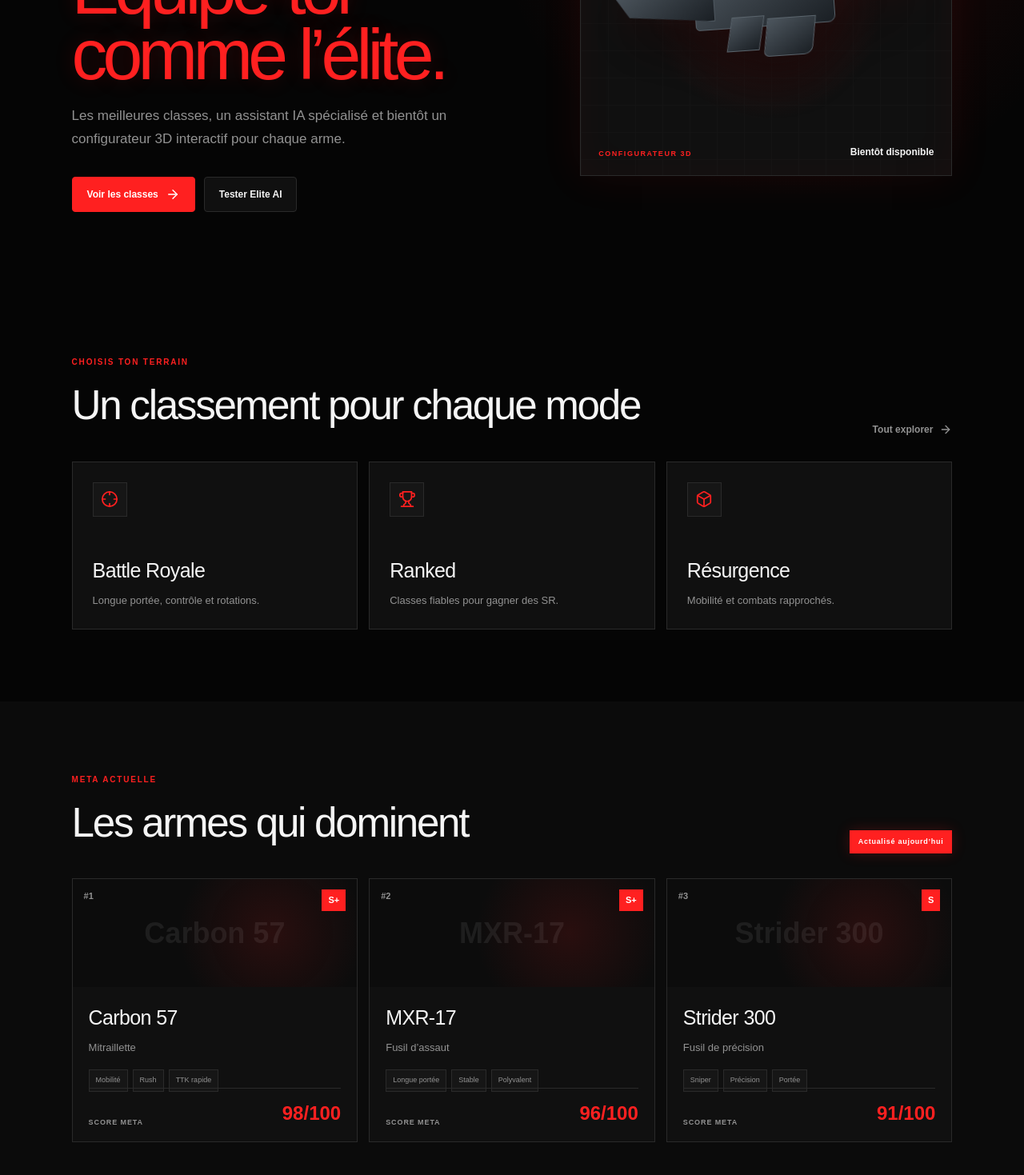
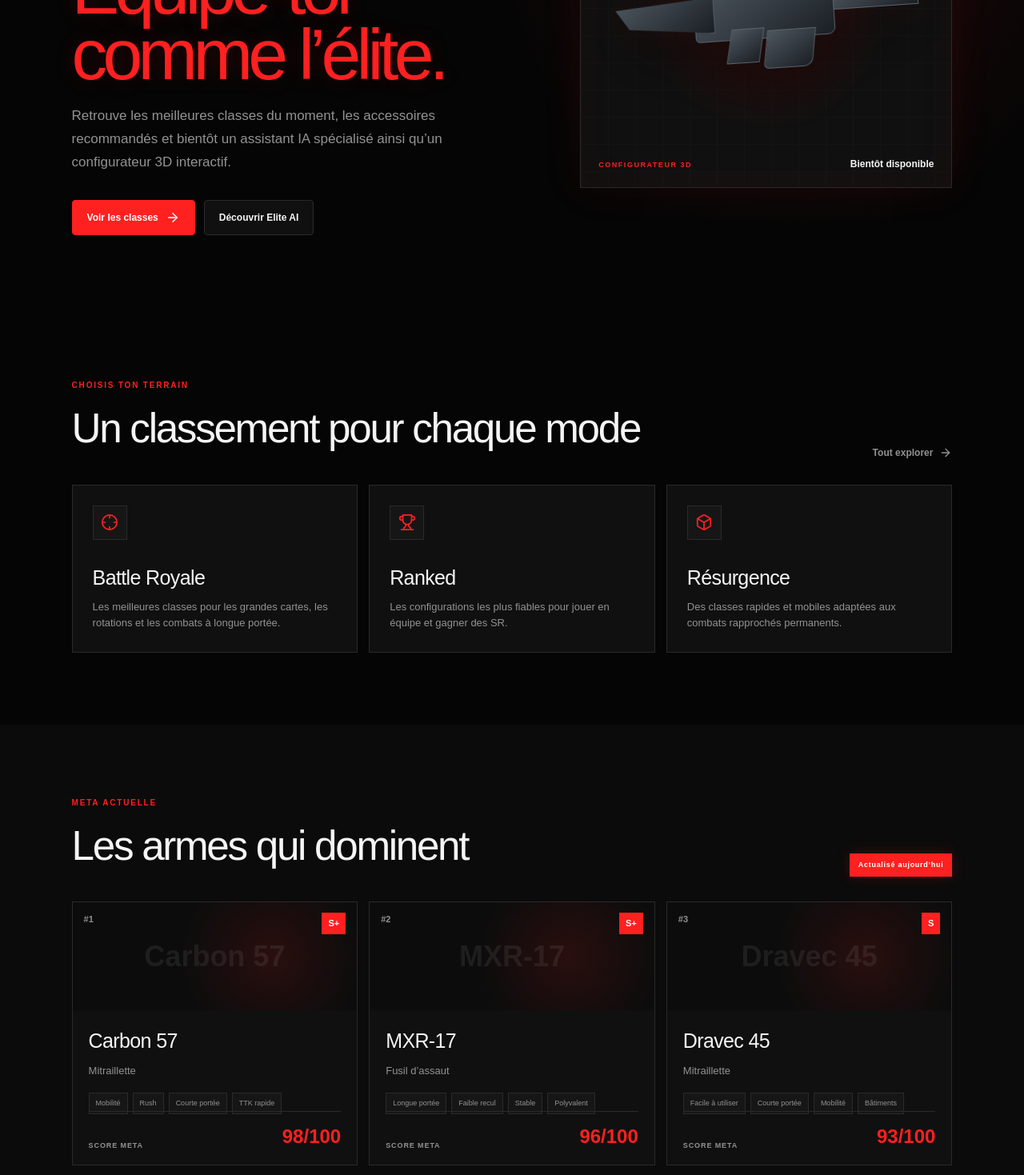
Before and after one commit to Yannou113/EliteLoadout-V2, a Next.js app: page / in a window 1280 px wide. Shown: the part 420-1889 px from the top of the page at 80% size. Built offline with nearby package versions, Linux system fonts and the light colour scheme.

Commit message:
Connect homepage to weapons database

```diff
--- a/app/page.tsx
+++ b/app/page.tsx
@@ -9,53 +9,35 @@ import {
 
 import { ModeCard } from "@/components/mode-card";
 import { WeaponCard } from "@/components/weapon-card";
+import { getTopWeapons } from "@/lib/weapons";
 
 const modes = [
   {
     icon: Crosshair,
     title: "Battle Royale",
-    description: "Longue portée, contrôle et rotations.",
+    description:
+      "Les meilleures classes pour les grandes cartes, les rotations et les combats à longue portée.",
     accent: "red",
   },
   {
     icon: Trophy,
     title: "Ranked",
-    description: "Classes fiables pour gagner des SR.",
+    description:
+      "Les configurations les plus fiables pour jouer en équipe et gagner des SR.",
     accent: "red",
   },
   {
     icon: Box,
     title: "Résurgence",
-    description: "Mobilité et combats rapprochés.",
+    description:
+      "Des classes rapides et mobiles adaptées aux combats rapprochés permanents.",
     accent: "red",
   },
 ];
 
-const weapons = [
-  {
-    name: "Carbon 57",
-    category: "Mitraillette",
-    score: 98,
-    tier: "S+",
-    tags: ["Mobilité", "Rush", "TTK rapide"],
-  },
-  {
-    name: "MXR-17",
-    category: "Fusil d’assaut",
-    score: 96,
-    tier: "S+",
-    tags: ["Longue portée", "Stable", "Polyvalent"],
-  },
-  {
-    name: "Strider 300",
-    category: "Fusil de précision",
-    score: 91,
-    tier: "S",
-    tags: ["Sniper", "Précision", "Portée"],
-  },
-];
+export default function Home() {
+  const weapons = getTopWeapons(6);
 
-export default function Home() {
   return (
     <main>
       <header className="site-header">
@@ -102,8 +84,9 @@ export default function Home() {
           </h1>
 
           <p className="hero-description">
-            Les meilleures classes, un assistant IA spécialisé et bientôt un
-            configurateur 3D interactif pour chaque arme.
+            Retrouve les meilleures classes du moment, les accessoires
+            recommandés et bientôt un assistant IA spécialisé ainsi qu’un
+            configurateur 3D interactif.
           </p>
 
           <div className="hero-actions">
@@ -113,7 +96,7 @@ export default function Home() {
             </a>
 
             <a className="secondary-button" href="#ai">
-              Tester Elite AI
+              Découvrir Elite AI
             </a>
           </div>
         </div>
@@ -154,7 +137,13 @@ export default function Home() {
 
         <div className="mode-grid">
           {modes.map((mode) => (
-            <ModeCard key={mode.title} {...mode} />
+            <ModeCard
+              key={mode.title}
+              icon={mode.icon}
+              title={mode.title}
+              description={mode.description}
+              accent={mode.accent}
+            />
           ))}
         </div>
       </section>
@@ -174,9 +163,13 @@ export default function Home() {
         <div className="weapon-grid">
           {weapons.map((weapon, index) => (
             <WeaponCard
-              key={weapon.name}
+              key={weapon.id}
               rank={index + 1}
-              {...weapon}
+              name={weapon.name}
+              category={weapon.category}
+              score={weapon.score}
+              tier={weapon.tier}
+              tags={weapon.tags}
             />
           ))}
         </div>
@@ -189,14 +182,21 @@ export default function Home() {
 
         <div>
           <p className="eyebrow">ELITE AI</p>
-          <h2>Une classe pensée pour ton style de jeu</h2>
+
+          <h2>Une classe adaptée à ton style de jeu</h2>
+
           <p>
-            Décris ton mode, ta manière de jouer et tes préférences. Elite AI
-            recommandera uniquement des classes validées dans notre base.
+            Indique ton mode de jeu, ton niveau et ta manière de jouer.
+            Elite AI analysera les classes disponibles dans notre base et
+            te proposera les configurations les plus adaptées.
           </p>
         </div>
 
-        <button className="primary-button" type="button" disabled>
+        <button
+          className="primary-button"
+          type="button"
+          disabled
+        >
           Prochain sprint
         </button>
       </section>
```
